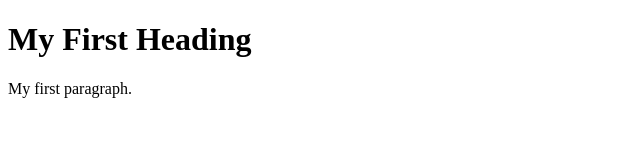
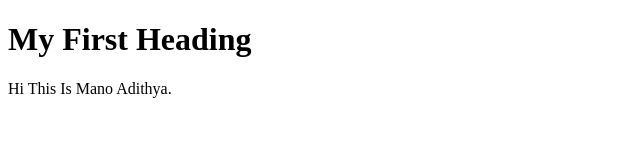
Before and after one commit to Mano-Adithya/basicHTML, a plain HTML site: page index.html in a window 1280 px wide. Shown: the full height of the page, 0-640 px from the left. Drawn offline with Linux system fonts and the light colour scheme.

Commit message:
Update index.html

```diff
--- a/index.html
+++ b/index.html
@@ -3,7 +3,7 @@
 <body>
 
 <h1>My First Heading</h1>
-<p>My first paragraph.</p>
+<p>Hi This Is Mano Adithya.</p>
 
 </body>
 </html>
```
